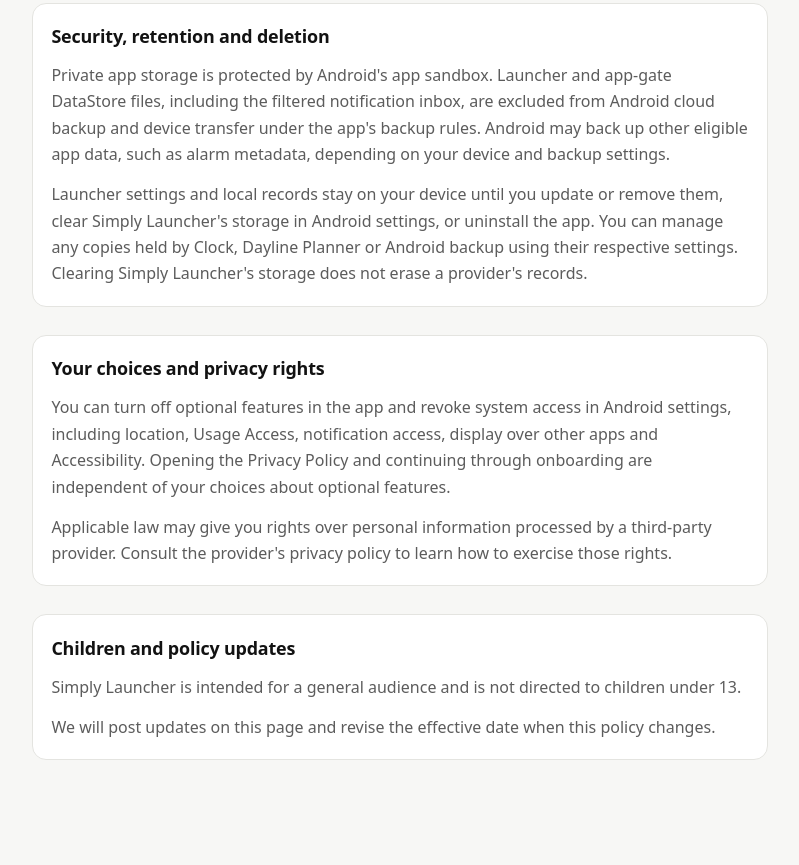
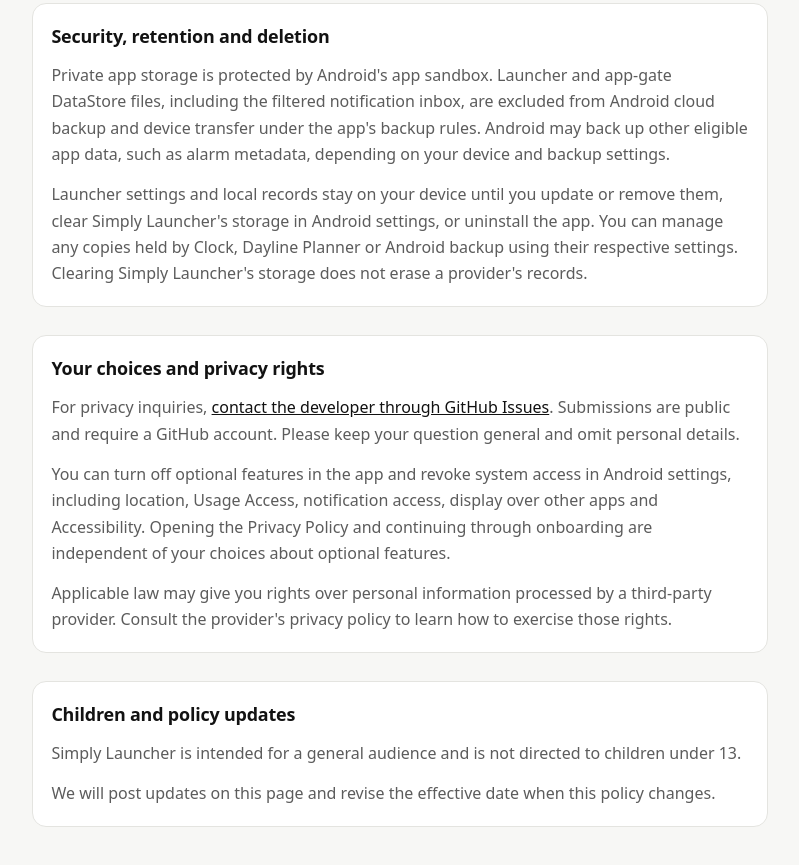
Before and after one commit to AyushKumar-007/simply-launcher-privacy, a plain HTML site: page index.html in a window 1280 px wide. Shown: the part 1987-2852 px from the top of the page, without its empty margins (240-1039 px from the left). Before the commit the page ends 2831 px from the top, so only its background shows below. Drawn offline with Linux system fonts and the light colour scheme.

Commit message:
Add privacy inquiry link

```diff
--- a/index.html
+++ b/index.html
@@ -129,6 +129,7 @@
     </section>
     <section>
       <h2>Your choices and privacy rights</h2>
+      <p>For privacy inquiries, <a href="https://github.com/AyushKumar-007/simply-launcher-privacy/issues/new">contact the developer through GitHub Issues</a>. Submissions are public and require a GitHub account. Please keep your question general and omit personal details.</p>
       <p>You can turn off optional features in the app and revoke system access in Android settings, including location, Usage Access, notification access, display over other apps and Accessibility. Opening the Privacy Policy and continuing through onboarding are independent of your choices about optional features.</p>
       <p>Applicable law may give you rights over personal information processed by a third-party provider. Consult the provider's privacy policy to learn how to exercise those rights.</p>
     </section>
```
